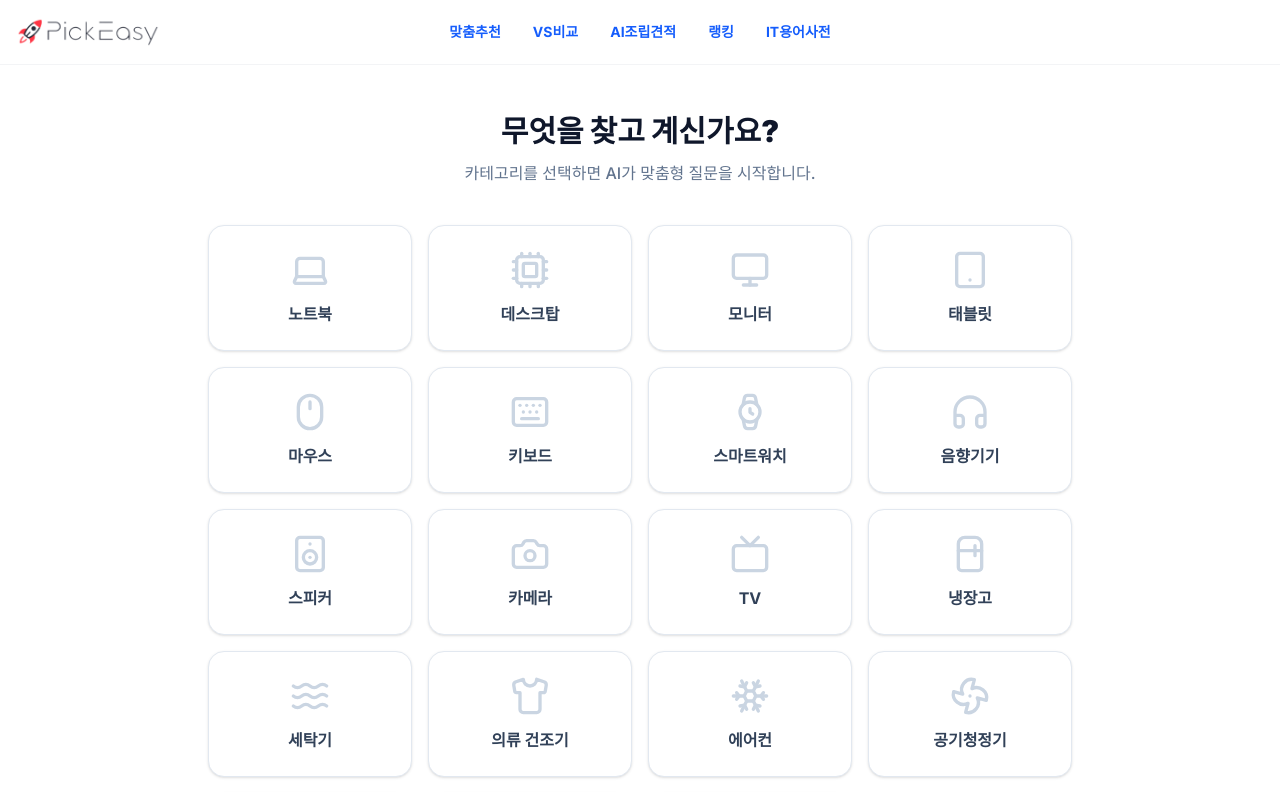
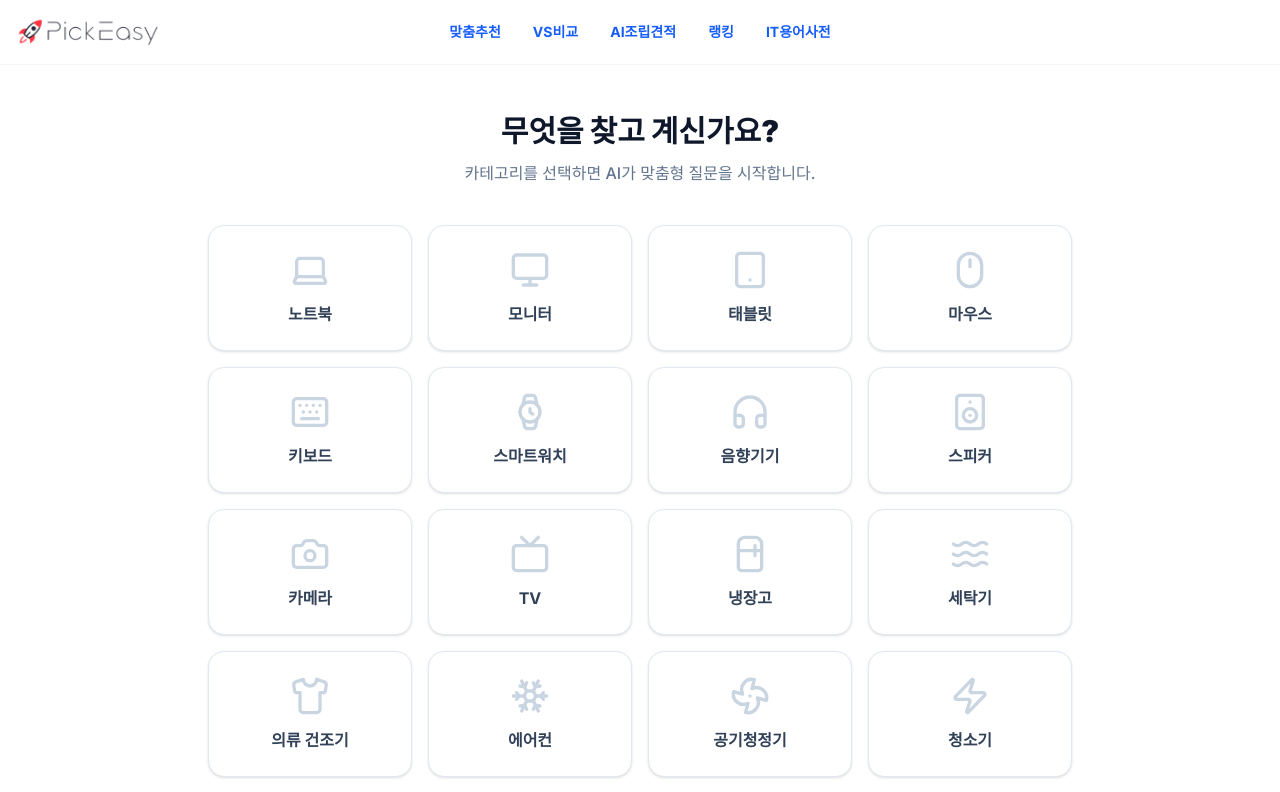
Before and after one commit to yyj0522/PickEasy, a Next.js app: page /quiz in a window 1280 px wide. Shown: the top 792 px of the page. Built offline with nearby package versions, Linux system fonts and the light colour scheme.

Commit message:
보안강화

```diff
--- a/app/quiz/page.tsx
+++ b/app/quiz/page.tsx
@@ -6,7 +6,7 @@ import { motion, AnimatePresence } from 'framer-motion';
 import {
   Laptop, Monitor, Mouse, Keyboard, Tablet, Headphones, Watch, Camera,
   Wind, Shirt, Waves, Snowflake, Refrigerator, Zap, Armchair, ChevronRight,
-  Loader2, Tv, Fan, Speaker, Cpu, Search
+  Loader2, Tv, Fan, Speaker, Cpu
 } from 'lucide-react';
 import Disclaimer from '@/components/common/Disclaimer';
 import Footer from '@/components/layout/Footer';
@@ -87,7 +87,6 @@ const MOBILE_BANNERS: Banner[] = [
 
 const CATEGORIES = [
   { id: 'laptop', name: '노트북', icon: Laptop },
-  { id: 'desktop', name: '데스크탑', icon: Cpu },
   { id: 'monitor', name: '모니터', icon: Monitor },
   { id: 'tablet', name: '태블릿', icon: Tablet },
   { id: 'mouse', name: '마우스', icon: Mouse },
```
